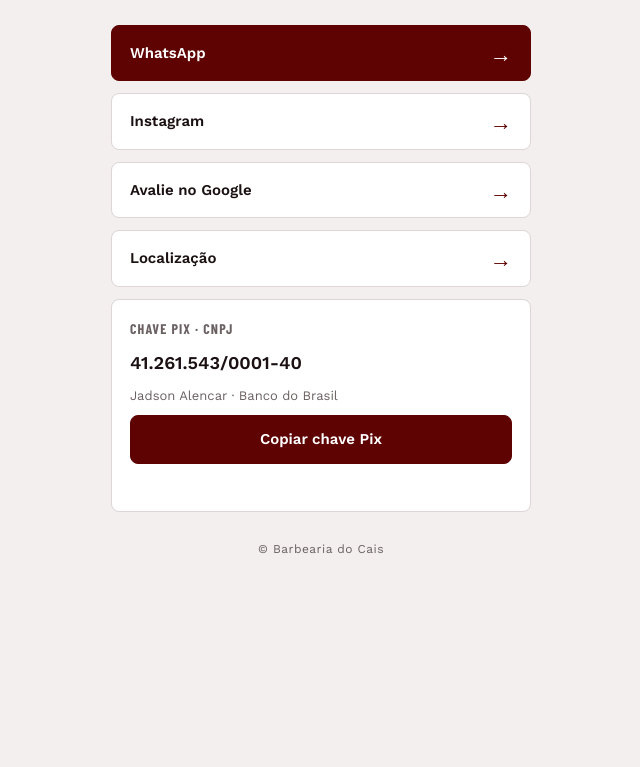
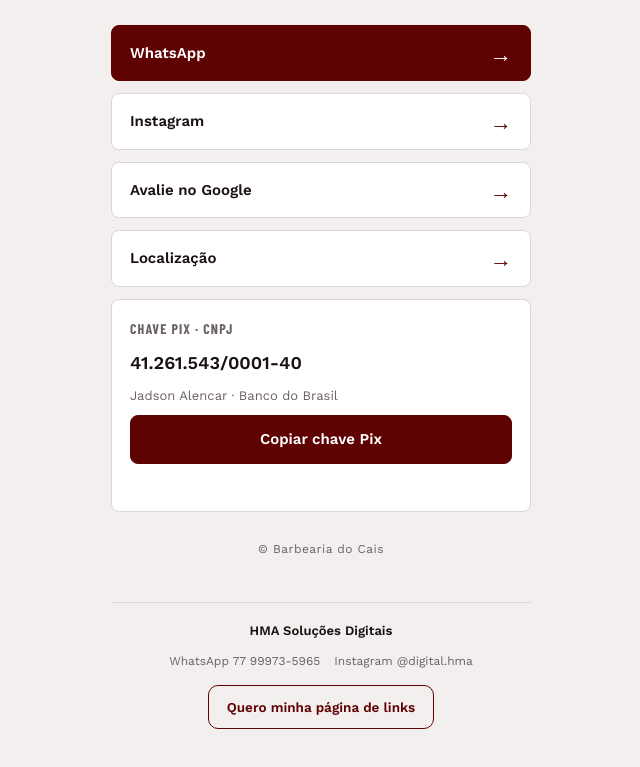
Before and after one commit to hmasolucoes/barbearia-do-cais, a plain HTML site: page index.html in a window 1280 px wide. Shown: the part 389-1156 px from the top of the page, without its empty margins (319-959 px from the left). Before the commit the page ends 987 px from the top, so only its background shows below. Drawn offline with nearby package versions, Linux system fonts and the light colour scheme.

Commit message:
Add footer with contact information and call-to-action

```diff
--- a/index.html
+++ b/index.html
@@ -32,6 +32,12 @@ h1{margin:6px 0 0;font-family:var(--font-display);font-size:40px;font-weight:700
 .pix button{font:inherit;font-weight:600;cursor:pointer;padding:12px 16px;border-radius:8px;border:1px solid var(--accent);background:var(--accent);color:var(--on-accent)}
 .pix-status{margin:0;min-height:1.5em;font-size:13px;color:var(--muted)}
 .foot{margin:0;font-size:12px;color:var(--muted);letter-spacing:.04em}
+.hmaf{margin-top:16px;padding-top:18px;border-top:1px solid var(--line);display:flex;flex-direction:column;align-items:center;gap:10px;text-align:center;width:100%}
+.hmaf-c{margin:0;font-size:12px;line-height:1.6;color:var(--muted)}
+.hmaf-c b{font-weight:600;color:var(--fg);font-size:13px}
+.hmaf-row{display:flex;justify-content:center;gap:14px;flex-wrap:wrap}
+.hmaf-cta{display:inline-block;margin-top:4px;padding:11px 18px;border-radius:10px;border:1px solid var(--accent);color:var(--accent);text-decoration:none;font-weight:600;font-size:13.5px}
+.hmaf-cta:hover{background:var(--accent);color:var(--on-accent)}
 </style>
 </head>
 <body>
@@ -67,6 +73,11 @@ h1{margin:6px 0 0;font-family:var(--font-display);font-size:40px;font-weight:700
 
   <p class="foot">© Barbearia do Cais</p>
 
+<footer class="hmaf">
+<p class="hmaf-c"><b>HMA Soluções Digitais</b></p>
+<p class="hmaf-c hmaf-row"><span>WhatsApp 77 99973-5965</span><span>Instagram @digital.hma</span></p>
+<a class="hmaf-cta" href="https://wa.me/5577999735965?text=Ol%C3%A1%2C%20vim%20pela%20p%C3%A1gina%20da%20Barbearia%20do%20Cais%20e%20gostaria%20de%20saber%20os%20valores" target="_blank" rel="noopener">Quero minha página de links</a>
+</footer>
 </main>
 <script>
 (function () {
```
